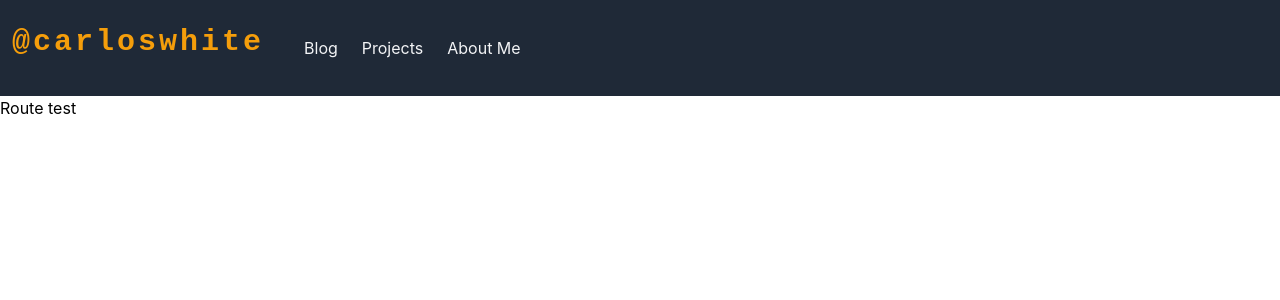
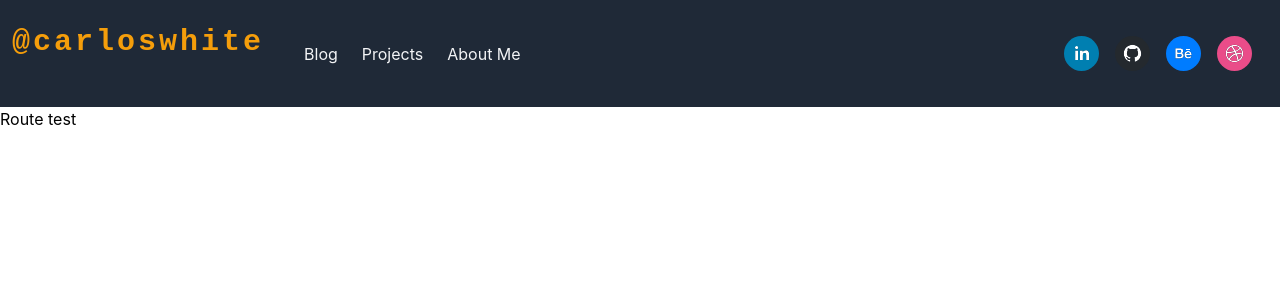
Before and after one commit to carloswhite/portfolio-app, a React (Create React App) app: page / in a window 1280 px wide. Shown: the top 300 px of the page. Built offline with nearby package versions, Linux system fonts and the light colour scheme; what @tailwindcss/typography would draw is missing.

Commit message:
Add social icons

```diff
--- a/package.json
+++ b/package.json
@@ -15,6 +15,7 @@
     "react-dom": "^17.0.1",
     "react-router-dom": "^5.2.0",
     "react-scripts": "4.0.1",
+    "react-social-icons": "^4.1.0",
     "tailwindcss": "npm:@tailwindcss/postcss7-compat@^2.0.2",
     "web-vitals": "^0.2.4"
   },
--- a/src/components/NavBar.js
+++ b/src/components/NavBar.js
@@ -1,5 +1,6 @@
 import React from "react";
 import { NavLink } from "react-router-dom";
+import { SocialIcon } from "react-social-icons";
 
 
 export default function NavBar() {
@@ -23,8 +24,11 @@ export default function NavBar() {
                         About Me
                     </NavLink>
                 </nav>
-                <div>
-
+                <div className="inline-flex py-3 px-3 my-6">
+                    <SocialIcon url="https://www.linkedin.com/in/carlos-a-blanco01" className="mr-4" target="_blank" fgColor="#fff" style={{height: 35, width: 35}} />
+                    <SocialIcon url="https://github.com/carloswhite" className="mr-4" target="_blank" fgColor="#fff" style={{height: 35, width: 35}} />
+                    <SocialIcon url="https://www.behance.net/carlosblanco5" className="mr-4" target="_blank" fgColor="#fff" style={{height: 35, width: 35}} />
+                    <SocialIcon url="https://dribbble.com/therealcarlosblanco" className="mr-4" target="_blank" fgColor="#fff" style={{height: 35, width: 35}} />
                 </div>
             </div>
         </header>
```
Also changed, not shown: 2 other files (tests, documents, lock files or other folders).
